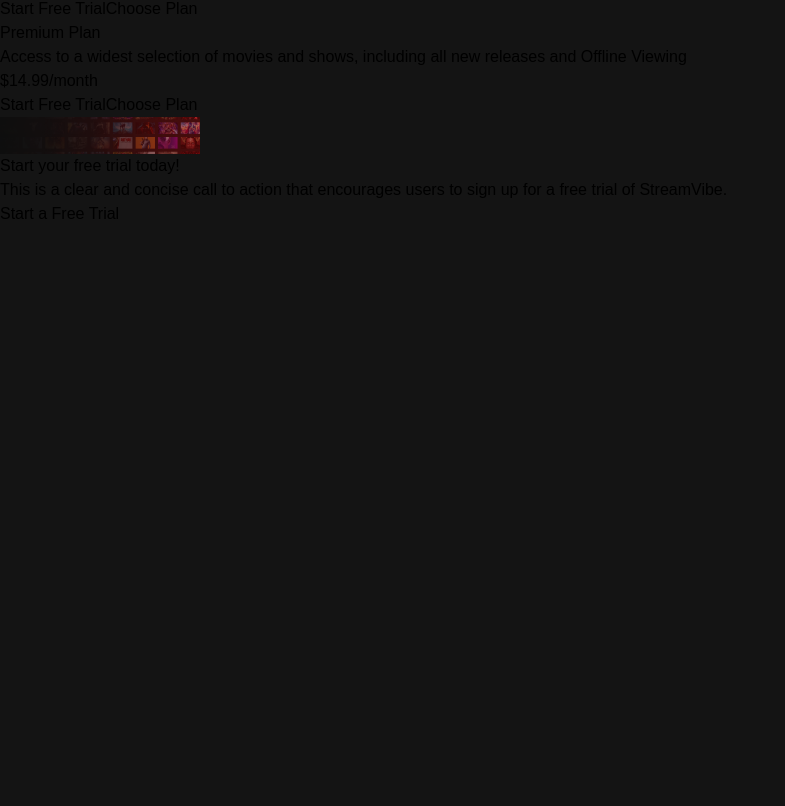
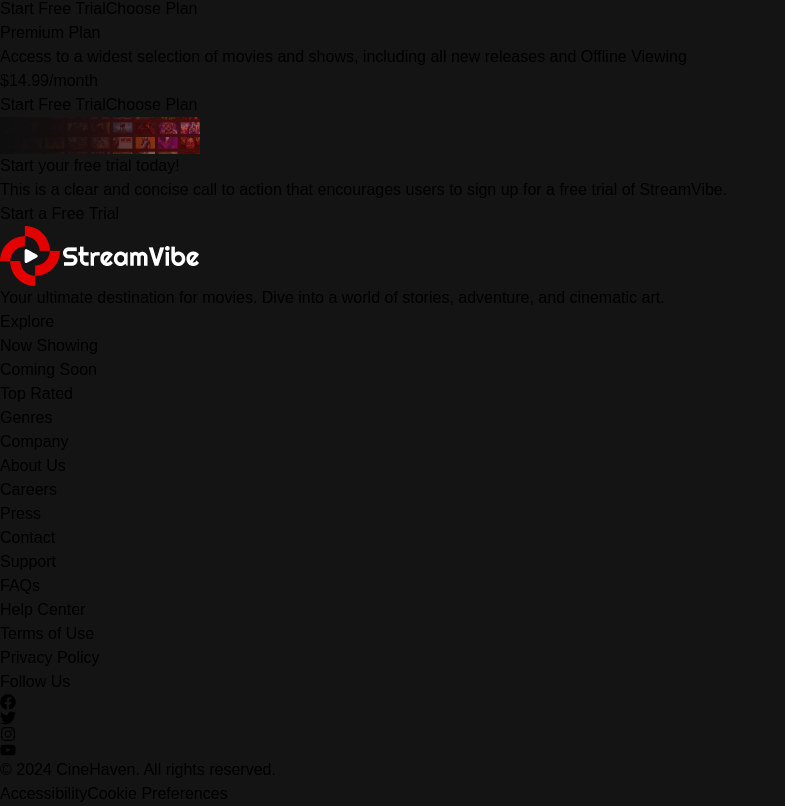
Before and after one commit to Debola88/movie-room, a Next.js app: page / in a window 1280 px wide. Shown: the part 3665-4471 px from the top of the page, without its empty margins (0-785 px from the left). Before the commit the page ends 3891 px from the top, so only its background shows below. Built offline with nearby package versions, Linux system fonts and the light colour scheme.

Commit message:
[addition]-footer page

```diff
--- /dev/null
+++ b/src/app/components/Footer.jsx
@@ -0,0 +1,147 @@
+"use client";
+import logo from "@/app/assets/Logo.png";
+import Image from "next/image";
+import Link from "next/link";
+import React from "react";
+import { FaFacebook, FaTwitter, FaInstagram, FaYoutube } from "react-icons/fa";
+
+const Footer = () => {
+  return (
+    <footer className="bg-[#141414] text-gray-400 pt-16">
+      <div className="container mx-auto px-6 py-12">
+        {/* Logo and Description */}
+        <div className="flex flex-col lg:flex-row justify-between items-center lg:items-start gap-6">
+          <div className="text-center lg:text-left">
+            <Link href="/">
+              <Image
+                src={logo}
+                alt="Logo"
+                className="object-contain max-md:h-[50px] w-auto"
+              />
+            </Link>{" "}
+            <p className="mt-2 text-sm">
+              Your ultimate destination for movies. Dive into a world of
+              stories, adventure, and cinematic art.
+            </p>
+          </div>
+
+          {/* Navigation Links */}
+          <div className="grid grid-cols-2 lg:grid-cols-4 gap-4">
+            <div>
+              <h2 className="text-gray-200 font-semibold">Explore</h2>
+              <ul className="mt-2 space-y-1 text-sm">
+                <li>
+                  <a href="#" className="hover:text-white">
+                    Now Showing
+                  </a>
+                </li>
+                <li>
+                  <a href="#" className="hover:text-white">
+                    Coming Soon
+                  </a>
+                </li>
+                <li>
+                  <a href="#" className="hover:text-white">
+                    Top Rated
+                  </a>
+                </li>
+                <li>
+                  <a href="#" className="hover:text-white">
+                    Genres
+                  </a>
+                </li>
+              </ul>
+            </div>
+            <div>
+              <h2 className="text-gray-200 font-semibold">Company</h2>
+              <ul className="mt-2 space-y-1 text-sm">
+                <li>
+                  <a href="#" className="hover:text-white">
+                    About Us
+                  </a>
+                </li>
+                <li>
+                  <a href="#" className="hover:text-white">
+                    Careers
+                  </a>
+                </li>
+                <li>
+                  <a href="#" className="hover:text-white">
+                    Press
+                  </a>
+                </li>
+                <li>
+                  <a href="#" className="hover:text-white">
+                    Contact
+                  </a>
+                </li>
+              </ul>
+            </div>
+            <div>
+              <h2 className="text-gray-200 font-semibold">Support</h2>
+              <ul className="mt-2 space-y-1 text-sm">
+                <li>
+                  <a href="#" className="hover:text-white">
+                    FAQs
+                  </a>
+                </li>
+                <li>
+                  <a href="#" className="hover:text-white">
+                    Help Center
+                  </a>
+                </li>
+                <li>
+                  <a href="#" className="hover:text-white">
+                    Terms of Use
+                  </a>
+                </li>
+                <li>
+                  <a href="#" className="hover:text-white">
+                    Privacy Policy
+                  </a>
+                </li>
+              </ul>
+            </div>
+            <div>
+              <h2 className="text-gray-200 font-semibold">Follow Us</h2>
+              <div className="mt-2 flex space-x-4 text-lg">
+                <a href="#" className="hover:text-white">
+                  <FaFacebook />
+                </a>
+                <a href="#" className="hover:text-white">
+                  <FaTwitter />
+                </a>
+                <a href="#" className="hover:text-white">
+                  <FaInstagram />
+                </a>
+                <a href="#" className="hover:text-white">
+                  <FaYoutube />
+                </a>
+              </div>
+            </div>
+          </div>
+        </div>
+
+        {/* Divider */}
+        <div className="my-6 border-t border-gray-700"></div>
+
+        {/* Bottom Footer */}
+        <div className="flex flex-col lg:flex-row justify-between items-center text-sm">
+          <p>
+            &copy; {new Date().getFullYear()} CineHaven. All rights reserved.
+          </p>
+          <div className="mt-4 lg:mt-0 flex space-x-4">
+            <a href="#" className="hover:text-white">
+              Accessibility
+            </a>
+            <a href="#" className="hover:text-white">
+              Cookie Preferences
+            </a>
+          </div>
+        </div>
+      </div>
+    </footer>
+  );
+};
+
+export default Footer;
--- a/src/app/components/homepage/Category.jsx
+++ b/src/app/components/homepage/Category.jsx
@@ -26,17 +26,21 @@
   };
 
   useEffect(() => {
+    const slider = sliderRef.current;
     const handleScroll = () => {
-      if (sliderRef.current) {
-        const { scrollLeft, scrollWidth, clientWidth } = sliderRef.current;
+      if (slider) {
+        const { scrollLeft, scrollWidth, clientWidth } = slider;
         const maxScrollLeft = scrollWidth - clientWidth;
         setScrollProgress((scrollLeft / maxScrollLeft) * 100);
       }
     };
 
-    sliderRef.current.addEventListener("scroll", handleScroll);
-    return () => sliderRef.current.removeEventListener("scroll", handleScroll);
+    if (slider) {
+      slider.addEventListener("scroll", handleScroll);
+      return () => slider.removeEventListener("scroll", handleScroll);
+    }
   }, []);
+
 
   return (
     <div className="container px-5 md:px-10 mx-auto mt-20">
--- a/src/app/layout.js
+++ b/src/app/layout.js
@@ -1,5 +1,6 @@
 import localFont from "next/font/local";
 import "./globals.css";
+import Footer from "./components/Footer";
 
 const geistSans = localFont({
   src: "./fonts/GeistVF.woff",
@@ -25,6 +26,7 @@
       >
         {children}
       </body>
+      <Footer/>
     </html>
   );
 }
```
